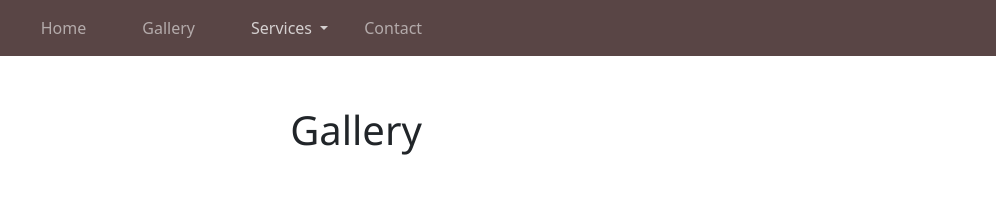
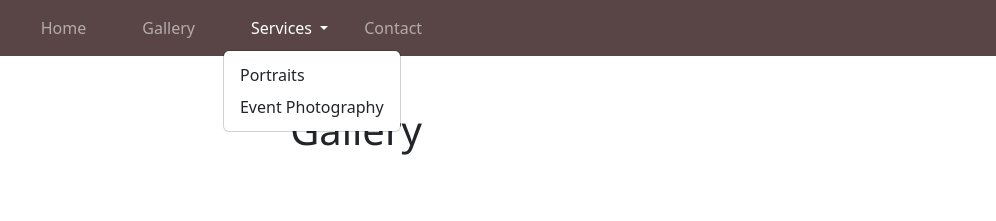
Before and after one commit to baobae/capstone, a plain HTML site: page Gallery.html in a window 1280 px wide. Both pictures are taken after a click on the button "Services". Shown: the top 221 px of the page, 284-1280 px from the left. Drawn offline with nearby package versions, Linux system fonts and the light colour scheme.

Commit message:
Update Gallery.html

```diff
--- a/Gallery.html
+++ b/Gallery.html
@@ -25,6 +25,7 @@
 
 <body>
 
+<!-- Title -->
 <section id="title">
   <div class="container-fluid">
     <!-- Navbar -->
@@ -46,13 +47,13 @@
               <a class="nav-link" href="./Gallery.html">Gallery</a>
             </li>
             <li class="nav-item dropdown">
-                      <a class="nav-link dropdown-toggle" href="#" id="navbarDropdown" role="button" data-toggle="dropdown" aria-haspopup="true" aria-expanded="false">
+              <a class="nav-link dropdown-toggle" href="#" role="button" data-bs-toggle="dropdown" aria-expanded="false">
                 Services
               </a>
-                      <div class="dropdown-menu" aria-labelledby="navbarDropdown">
-                        <a class="dropdown-item" href="#">Portraits</a>
-                        <a class="dropdown-item" href="#">Event Photography</a>
-                      </div>
+              <ul class="dropdown-menu">
+                <li><a class="dropdown-item" href="#">Portraits</a></li>
+                <li><a class="dropdown-item" href="#">Event Photography</a></li>
+              </ul>
             </li>
             <li class="Contact">
                 <a class="nav-link" href="./contact-me.html">Contact</a>
@@ -86,15 +87,17 @@
 
 </div>
 
+<!-- Bootstrap JS Script -->
+<script src="https://cdn.jsdelivr.net/npm/@popperjs/core@2.11.7/dist/umd/popper.min.js" integrity="sha384-zYPOMqeu1DAVkHiLqWBUTcbYfZ8osu1Nd6Z89ify25QV9guujx43ITvfi12/QExE" crossorigin="anonymous"></script>
+<script src="https://cdn.jsdelivr.net/npm/bootstrap@5.3.0-alpha3/dist/js/bootstrap.min.js" integrity="sha384-Y4oOpwW3duJdCWv5ly8SCFYWqFDsfob/3GkgExXKV4idmbt98QcxXYs9UoXAB7BZ" crossorigin="anonymous"></script>
 
 <!-- Footer -->
+<footer>
   <div class="bottom-container">
     <a class="footer-link" href="https://www.instagram.com/deluchi.works">Instagram</a>
     <p class="copyright">© 2023 Walman Deluchi.</p>
   </div>
+</footer>
+</body>
 
-    <!-- Bootstrap JS Script -->
-    <script src="https://cdn.jsdelivr.net/npm/bootstrap@5.3.0-alpha3/dist/js/bootstrap.bundle.min.js" integrity="sha384-ENjdO4Dr2bkBIFxQpeoTz1HIcje39Wm4jDKdf19U8gI4ddQ3GYNS7NTKfAdVQSZe" crossorigin="anonymous"></script>
-
-</body>
 </html>
```
Lines whose indentation alone changed are shown as unchanged.
